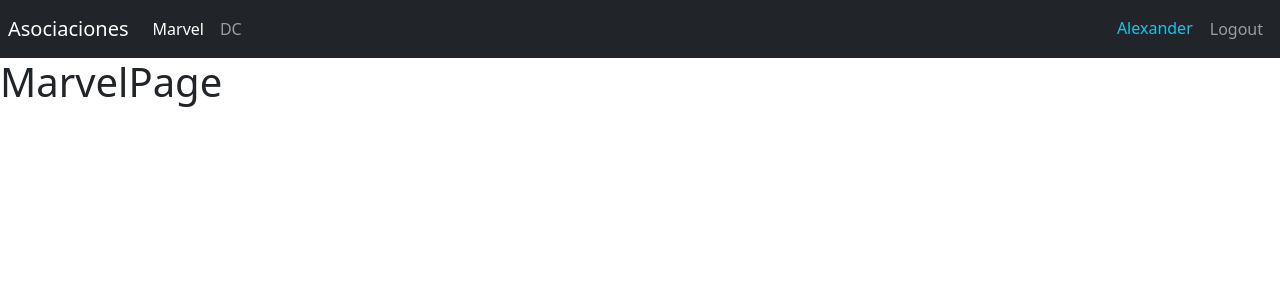
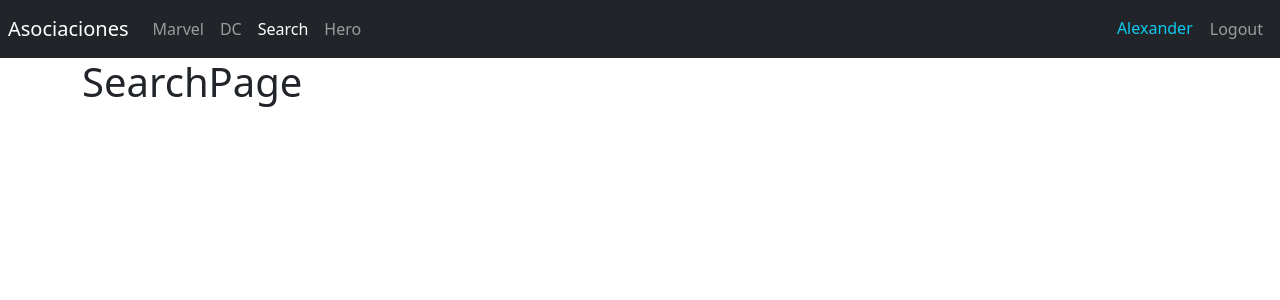
Before and after one commit to AlexanderMartinez25/heroes-spa, a React (Vite) app: page /search in a window 1280 px wide. Before the commit this address led to /marvel. Shown: the top 300 px of the page. Built offline with nearby package versions, Linux system fonts and the light colour scheme.

Commit message:
resto del comit anterior

```diff
--- a/src/heroes/pages/DcPages.jsx
+++ b/src/heroes/pages/DcPage.jsx
@@ -1,4 +1,4 @@
-export const DcPages = () => {
+export const DcPage = () => {
     return (
         <h1>DcPage</h1>
     )
--- /dev/null
+++ b/src/heroes/pages/HeroPage.jsx
@@ -0,0 +1,8 @@
+
+export const HeroPage = () => {
+    return (
+        <>
+            <h1>HeroPage</h1>
+        </>
+    )
+}
--- /dev/null
+++ b/src/heroes/pages/SearchPage.jsx
@@ -0,0 +1,8 @@
+
+export const SearchPage = () => {
+    return (
+        <>
+            <h1>SearchPage</h1>
+        </>
+    )
+}
--- a/src/heroes/pages/index.js
+++ b/src/heroes/pages/index.js
@@ -1,2 +1,4 @@
-export * from "./DcPages";
+export * from "./DcPage";
+export * from "./HeroPage";
 export * from "./MarvelPage";
+export * from "./SearchPage";
--- /dev/null
+++ b/src/heroes/routes/HeroesRoutes.jsx
@@ -0,0 +1,22 @@
+import { Navigate, Route, Routes } from "react-router-dom"
+import { NavBar } from "../../ui"
+import { DcPage, HeroPage, MarvelPage, SearchPage } from "../pages"
+
+export const HeroesRoutes = () => {
+    return (
+        <>
+            <NavBar />
+
+            <div className="container">
+                <Routes>
+                    <Route path="marvel" element={<MarvelPage />} />
+                    <Route path="dc" element={<DcPage />} />
+                    <Route path="search" element={<SearchPage />} />
+                    <Route path="hero" element={<HeroPage />} />
+
+                    <Route path="/" element={<Navigate to='/marvel' />} />
+                </Routes>
+            </div>
+        </>
+    )
+}
--- a/src/router/AppRouter.jsx
+++ b/src/router/AppRouter.jsx
@@ -1,18 +1,17 @@
-import { Routes, Route, Navigate } from "react-router-dom";
+import { Routes, Route } from "react-router-dom";
 
-import { DcPages, MarvelPage } from "../heroes";
+import { HeroesRoutes } from "../heroes";
 import { LoginPage } from "../auth";
-import { NavBar } from "../ui";
 
 export const AppRouter = () => {
   return (
     <>
-      <NavBar />
       <Routes>
-        <Route path="marvel" element={<MarvelPage />} />
-        <Route path="dc" element={<DcPages />} />
         <Route path="login" element={<LoginPage />} />
-        <Route path="/*" element={<Navigate to='/marvel' />} />
+
+        {/* cualquier ruta que no sea el login vaya a HeroesRoutes */}
+        <Route path="/*" element={<HeroesRoutes />} />
+
       </Routes>
     </>
   )
--- a/src/ui/components/NavBar.jsx
+++ b/src/ui/components/NavBar.jsx
@@ -31,6 +31,24 @@ export const NavBar = () => {
                     >
                         DC
                     </NavLink>
+
+                    <NavLink
+                        className={({ isActive }) =>
+                            `nav-item nav-link ${isActive ? "active" : undefined}`
+                        }
+                        to="/search"
+                    >
+                        Search
+                    </NavLink>
+
+                    <NavLink
+                        className={({ isActive }) =>
+                            `nav-item nav-link ${isActive ? "active" : undefined}`
+                        }
+                        to="/hero"
+                    >
+                        Hero
+                    </NavLink>
                 </div>
             </div>
 
```
